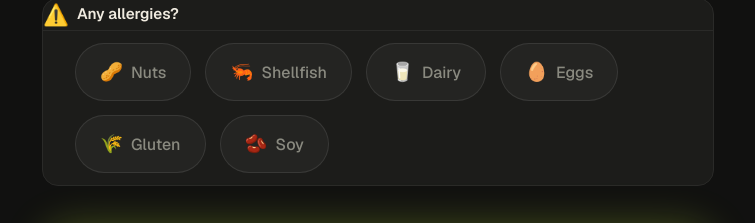
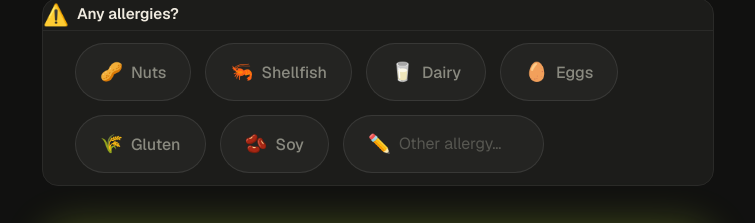
Before and after one commit to Stella0165/KudoX, a Next.js app in the folder kudox/: page /order in a window 1280 px wide. Shown: the part 456-679 px from the top of the page, without its empty margins (262-1017 px from the left). Built offline with nearby package versions, Linux system fonts and the light colour scheme.

Commit message:
Added other allergy section for user to type if needed

```diff
--- a/kudox/app/order/page.tsx
+++ b/kudox/app/order/page.tsx
@@ -185,6 +185,39 @@ export default function EatPage() {
                                 </button>
                             );
                         })}
+
+                        <div
+                            className="flex items-center transition-all duration-300"
+                            style={{
+                                padding: "0.875rem 1.5rem",
+                                borderRadius: "9999px",
+                                background: otherAllergy
+                                    ? "linear-gradient(135deg, rgba(251,146,60,0.28), rgba(251,146,60,0.1))"
+                                    : "rgba(255,255,255,0.04)",
+                                border: otherAllergy
+                                    ? "1.5px solid rgba(251,146,60,0.55)"
+                                    : "1.5px solid rgba(255,255,255,0.09)",
+                                gap: "0.5rem",
+                            }}
+                        >
+                            <span style={{ fontSize: "1.15rem" }}>✏️</span>
+                            <input
+                                type="text"
+                                value={otherAllergy}
+                                onChange={(e) => setOtherAllergy(e.target.value)}
+                                placeholder="Other allergy…"
+                                style={{
+                                    background: "transparent",
+                                    border: "none",
+                                    outline: "none",
+                                    fontSize: "1rem",
+                                    color: otherAllergy ? "#fdba74" : "var(--text-secondary)",
+                                    fontFamily: "inherit",
+                                    width: "120px",
+                                }}
+                            />
+                        </div>
+
                     </div>
                 </SectionBox>
 
```
